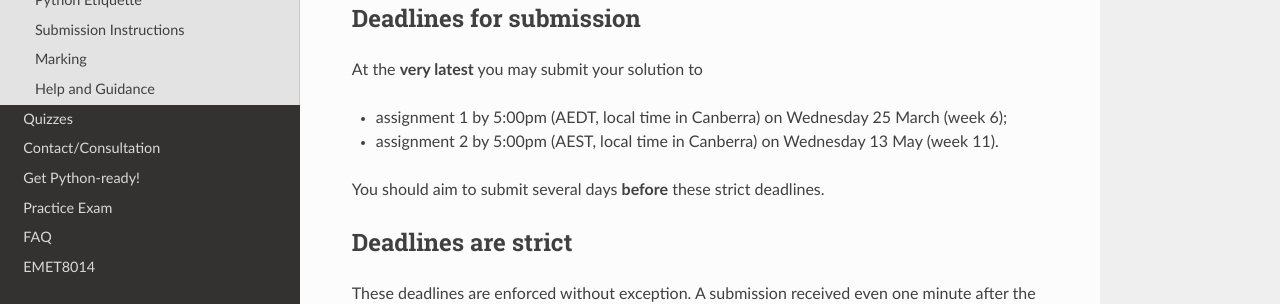
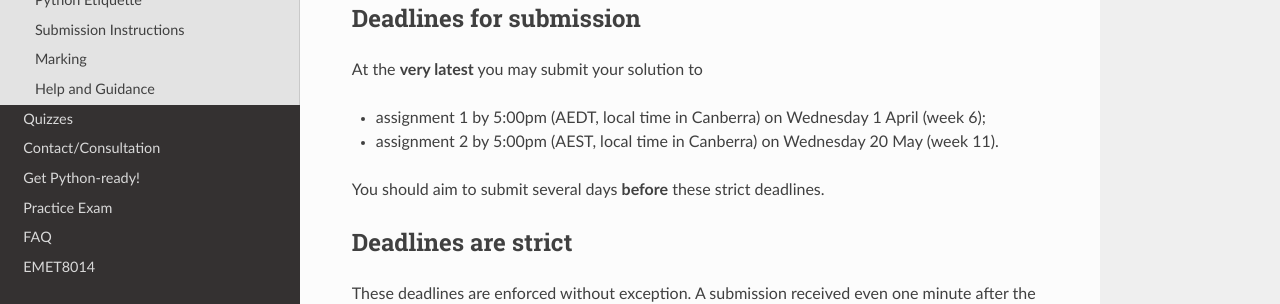
Before and after one commit to juergenmeinecke/EMET2007, a Sphinx documentation site: the page built from docs/assignments.rst, in a window 1280 px wide and 900 px high. Shown: the part 406-710 px from the top of the window. Built offline with Sphinx 7.4.7 and the Read the Docs theme 3.1.0, drawn with Linux system fonts in a browser that asks for light colours.

Commit message:
fixed wrong submission dates

```diff
--- a/docs/assignments.rst
+++ b/docs/assignments.rst
@@ -18,9 +18,9 @@ Deadlines for submission
 
 At the **very latest** you may submit your solution to
 
-* assignment 1 by 5:00pm (AEDT, local time in Canberra) on Wednesday 25 March (week 6);
+* assignment 1 by 5:00pm (AEDT, local time in Canberra) on Wednesday 1 April (week 6);
 
-* assignment 2 by 5:00pm (AEST, local time in Canberra) on Wednesday 13 May (week 11).
+* assignment 2 by 5:00pm (AEST, local time in Canberra) on Wednesday 20 May (week 11).
 
 You should aim to submit several days **before** these strict deadlines.
 
```
